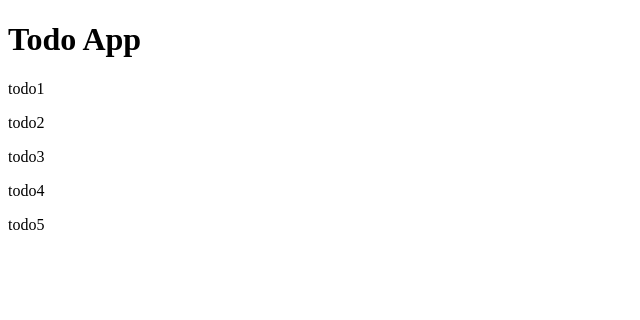
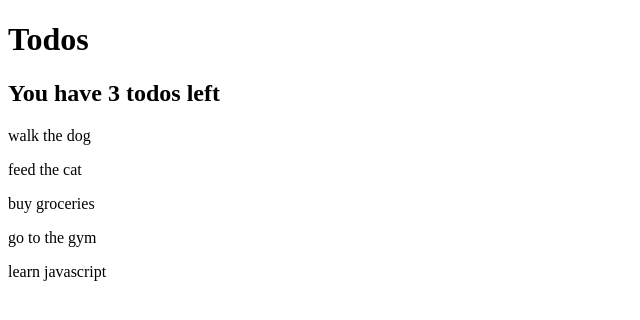
Before and after one commit to Ahmed-Mohmed-Sakr/Todo-APP, a plain HTML site: page index.html in a window 1280 px wide. Shown: the whole page, without its empty margins (0-640 px from the left). Drawn offline with Linux system fonts and the light colour scheme.

Commit message:
go a head

```diff
--- a/index.html
+++ b/index.html
@@ -7,13 +7,7 @@
     <title>TODO APP</title>
   </head>
   <body>
-    <h1>Todo App</h1>
-    <p>todo1</p>
-    <p>todo2</p>
-    <p>todo3</p>
-    <p>todo4</p>
-    <p>todo5</p>
-
+    <h1>Todos</h1>
     <script src="todo-app.js"></script>
   </body>
 </html>
--- a/todo-app.js
+++ b/todo-app.js
@@ -1 +1,21 @@
-console.log("working");
+const todos = [
+  { text: "walk the dog", completed: true },
+  { text: "feed the cat", completed: false },
+  { text: "buy groceries", completed: true },
+  { text: "go to the gym", completed: false },
+  { text: "learn javascript", completed: false },
+];
+
+const incompleteTodos = todos.filter(function (todo) {
+  return !todo.completed;
+});
+
+const summary = document.createElement("h2");
+summary.textContent = `You have ${incompleteTodos.length} todos left`;
+document.querySelector("body").appendChild(summary);
+
+todos.forEach(function (todo) {
+  const newP = document.createElement("p");
+  newP.textContent = todo.text;
+  document.querySelector("body").appendChild(newP);
+});
```
